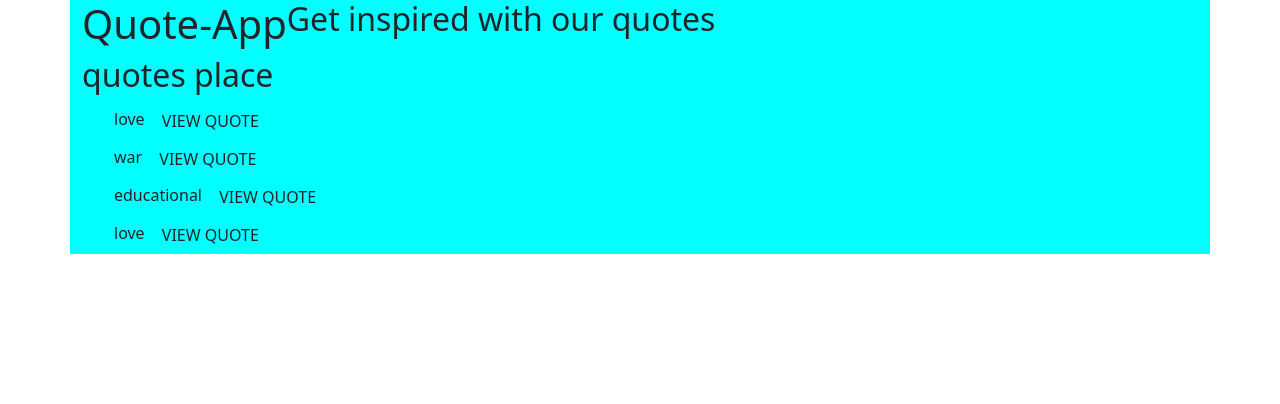
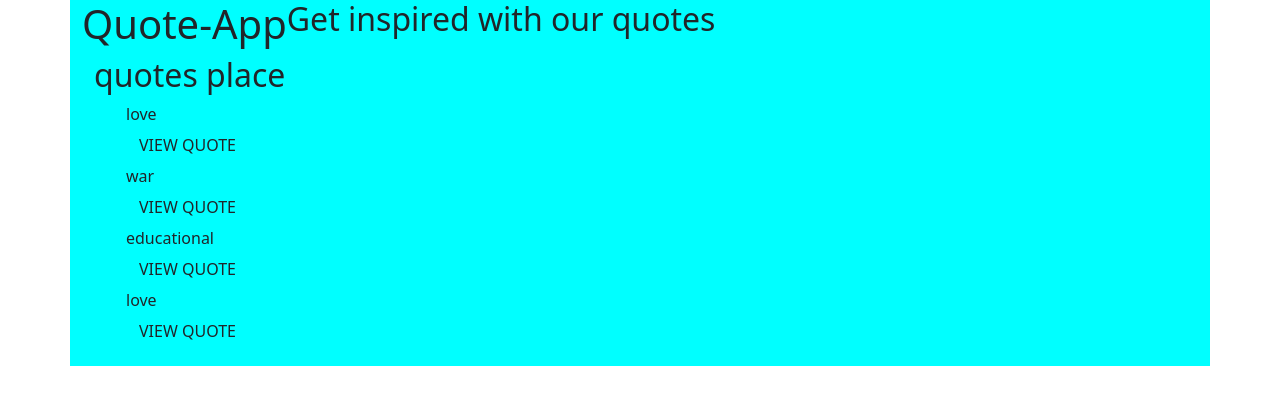
Before and after one commit to ruthjelimo/Quote-app, an Angular app in the folder quote/Quote/: page / in a window 1280 px wide. Shown: the top 404 px of the page. Built offline with nearby package versions, Linux system fonts and the light colour scheme.

Commit message:
update changes

```diff
--- a/quote/Quote/src/app/quote/quote.component.html
+++ b/quote/Quote/src/app/quote/quote.component.html
@@ -1,14 +1,17 @@
-<div>
+<div class="container">
     <h2>quotes place</h2>
-
+    <div class="row">
+      <div class="col-md-6">
         <ul>
             <li class="list" *ngFor='let quote of quotes; let i=index'>
               {{quote.genre}}
-
+          <div>
               <button class="btn" (click)='toggleDetails(i)'>VIEW QUOTE</button>
-
+            </div>
               <app-quote-details *ngIf='quote.showQuote' [quote]="quote" (isComplete)="quoteComplete($event,i)" ></app-quote-details>
             </li>
           </ul>
 
- </div>
+      </div>
+</div>
+</div>
```
